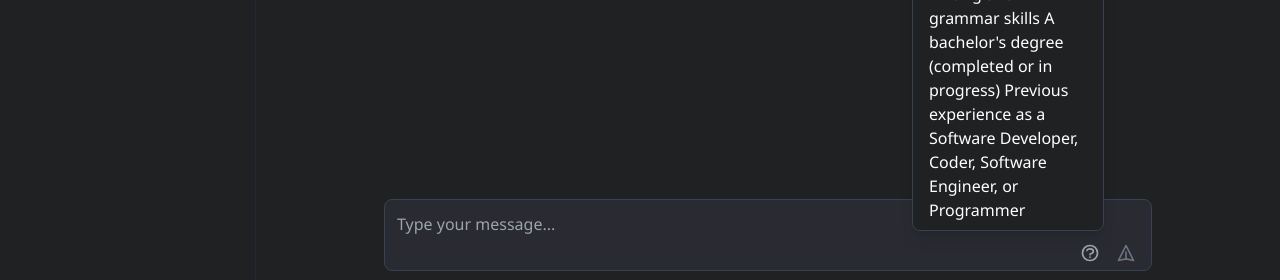
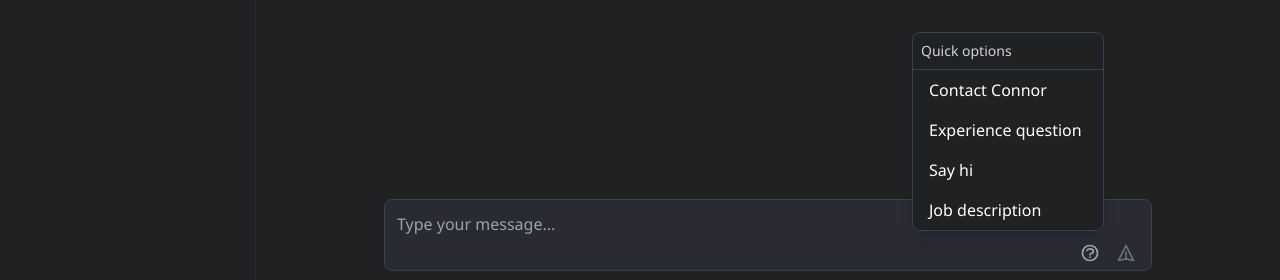
Before and after one commit to Connor-aus/papone-entry, a React (Create React App) app: page / in a window 1280 px wide. Both pictures are taken after a click on the button 1090 px from the left and 760 px from the top of the page. Shown: the part 507-787 px from the top of the page. Built offline with nearby package versions, Linux system fonts and the light colour scheme; no server answers.

Commit message:
Update chat api and help messages

```diff
--- a/src/components/ChatInput.tsx
+++ b/src/components/ChatInput.tsx
@@ -32,14 +32,14 @@ Does Connor have experience working with AWS?
 `;
 
 const CONTACT_MESSAGE = `
-Can you let connor know that I would like him to contact me at example@example.com?
+Can you let Connor know that I would like him to contact me at example@example.com?
 `;
 
 const HELP_OPTIONS = [
-  { id: 'contact', text: CONTACT_MESSAGE },
-  { id: 'experience', text: EXPERIENCE_MESSAGE },
-  { id: 'hi', text: HELLO_MESSAGE },
-  { id: 'job', text: JOB_DESCRIPTION },
+  { id: 'contact', filler: 'Contact Connor', text: CONTACT_MESSAGE },
+  { id: 'experience', filler: 'Experience question', text: EXPERIENCE_MESSAGE },
+  { id: 'hi', filler: 'Say hi', text: HELLO_MESSAGE },
+  { id: 'job', filler: 'Job description', text: JOB_DESCRIPTION },
 ];
 
 const ChatInput: React.FC<ChatInputProps> = ({ onSendMessage, isLoading }) => {
@@ -158,7 +158,7 @@ const ChatInput: React.FC<ChatInputProps> = ({ onSendMessage, isLoading }) => {
                       onClick={() => selectHelpOption(option.text)}
                       className="w-full text-left px-4 py-2 text-white hover:bg-gray-700 focus:outline-none"
                     >
-                      {option.text}
+                      {option.filler}
                     </button>
                   ))}
                 </div>
--- a/src/context/ChatContext.tsx
+++ b/src/context/ChatContext.tsx
@@ -55,7 +55,7 @@ export const ChatProvider: React.FC<ChatProviderProps> = ({ children }) => {
       // Add assistant response to chat
       const assistantMessage: Message = {
         id: `assistant-${Date.now()}`,
-        text: response.message || 'Sorry, I couldn\'t process that request.',
+        text: response.response || 'Sorry, I couldn\'t process that request.',
         isUser: false,
         timestamp: new Date(),
       };
```
